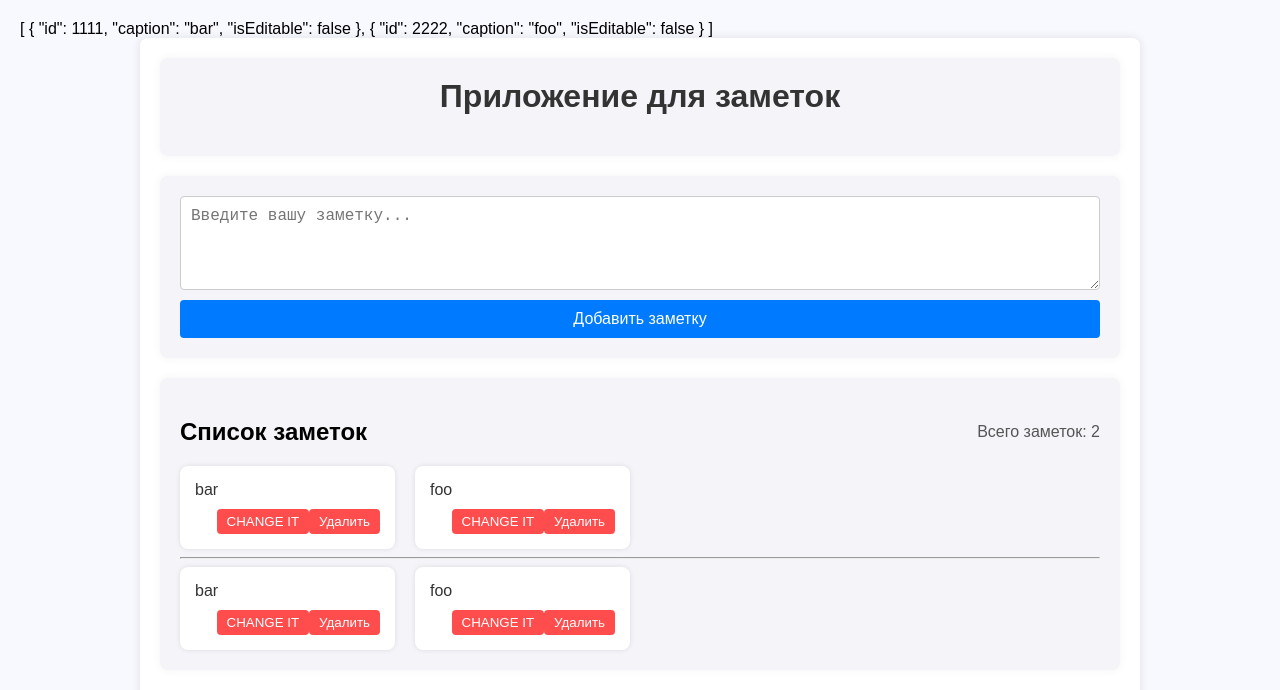
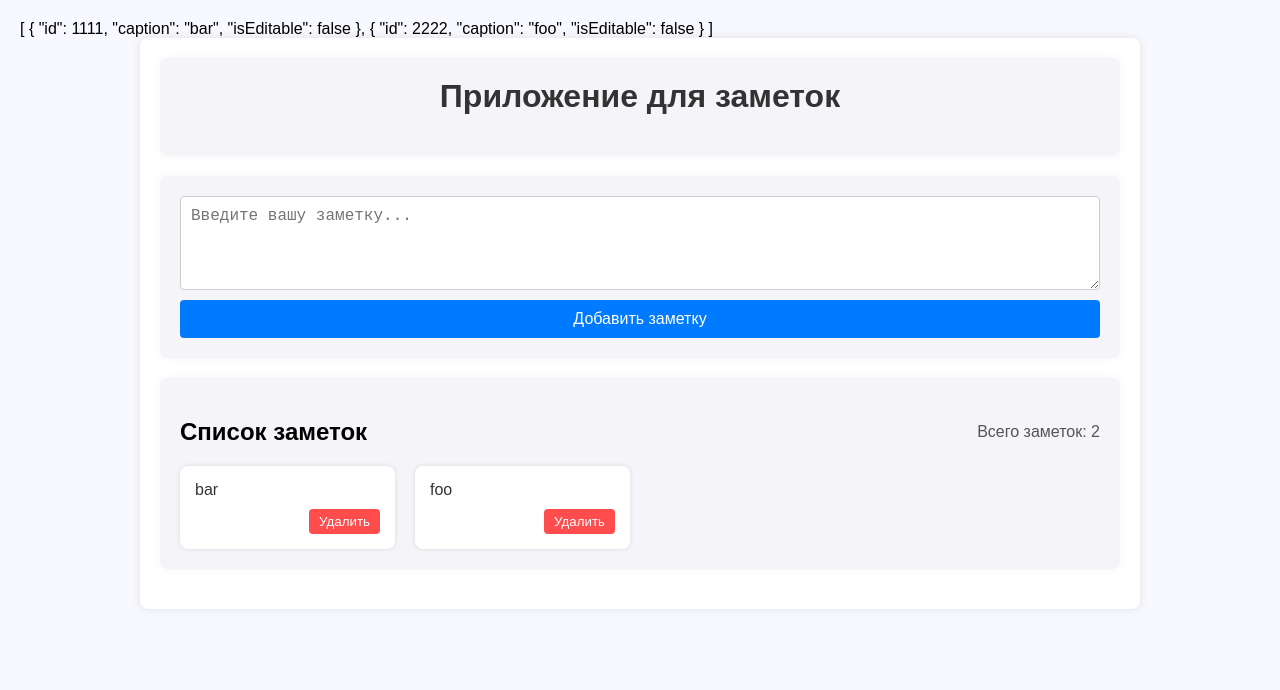
Before and after one commit to 43raze/notes-app, a Vue app: page / in a window 1280 px wide. Shown: the top 690 px of the page. Built offline with nearby package versions, Linux system fonts and the light colour scheme.

Commit message:
fix emit

```diff
--- a/src/App.vue
+++ b/src/App.vue
@@ -47,9 +47,9 @@ export default {
 
       <NotesList v-model="notes" />
 
-      <hr />
+      <!-- <hr />
 
-      <NotesList v-model="notes" />
+      <NotesList v-model="notes" /> -->
     </div>
   </main>
 </template>
--- a/src/components/NoteItem.vue
+++ b/src/components/NoteItem.vue
@@ -22,9 +22,9 @@ export default {
     localNote: {
       deep: true,
       handler(newNote, oldNote) {
-        console.log(newNote === oldNote)
-        // this.localNote = { ...newNote }
-        // this.$emit('note-edited', { ...this.localNote })
+        if (newNote !== oldNote) return
+        this.$emit('note-edited', { ...newNote })
+        // console.log(newNote === oldNote) todo delete after review
       },
     },
   },
@@ -47,11 +47,11 @@ export default {
     </div>
 
     <div class="note-actions">
-      <button
+      <!-- <button
         @click="localNote = { id: 111, caption: 'sss', isEditable: false }"
       >
         CHANGE IT
-      </button>
+      </button> -->
       <button @click="$emit('note-removed', { ...localNote })">Удалить</button>
     </div>
   </div>
```
